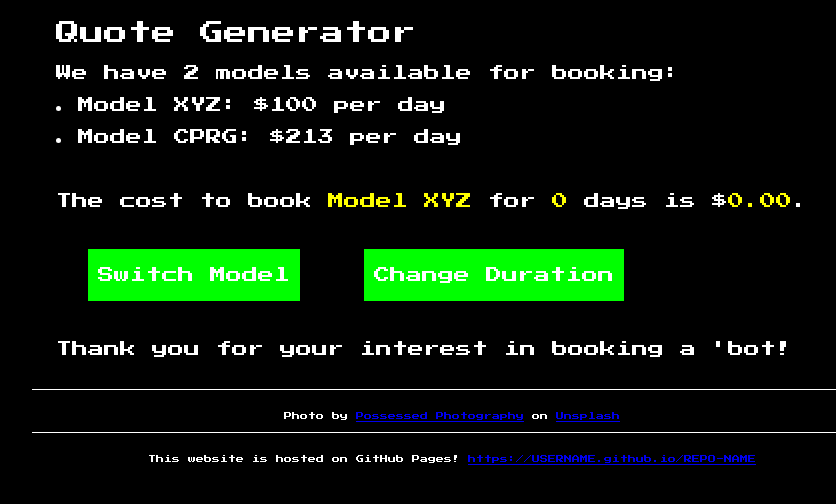
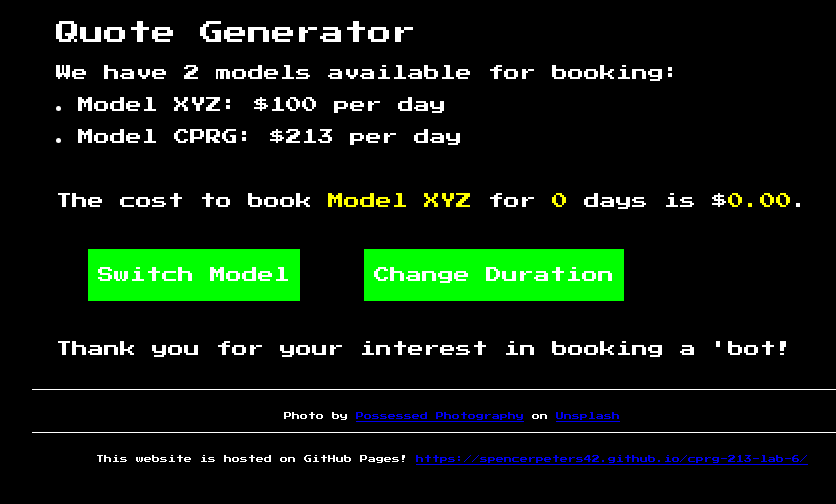
Before and after one commit to spencerpeters42/cprg-213-lab-6, a plain HTML site: page index.html in a window 1280 px wide. Shown: the part 104-608 px from the top of the page, without its empty margins (188-1024 px from the left). Drawn offline with Linux system fonts and the light colour scheme.

Commit message:
Added the link back to the GitHub URL

```diff
--- a/index.html
+++ b/index.html
@@ -58,8 +58,8 @@
       </p>
       <p>
         This website is hosted on GitHub Pages!
-        <a href="https://USERNAME.github.io/REPO-NAME"
-          >https://USERNAME.github.io/REPO-NAME</a
+        <a href="https://spencerpeters42.github.io/cprg-213-lab-6/"
+          >https://spencerpeters42.github.io/cprg-213-lab-6/</a
         >
       </p>
     </footer>
```
